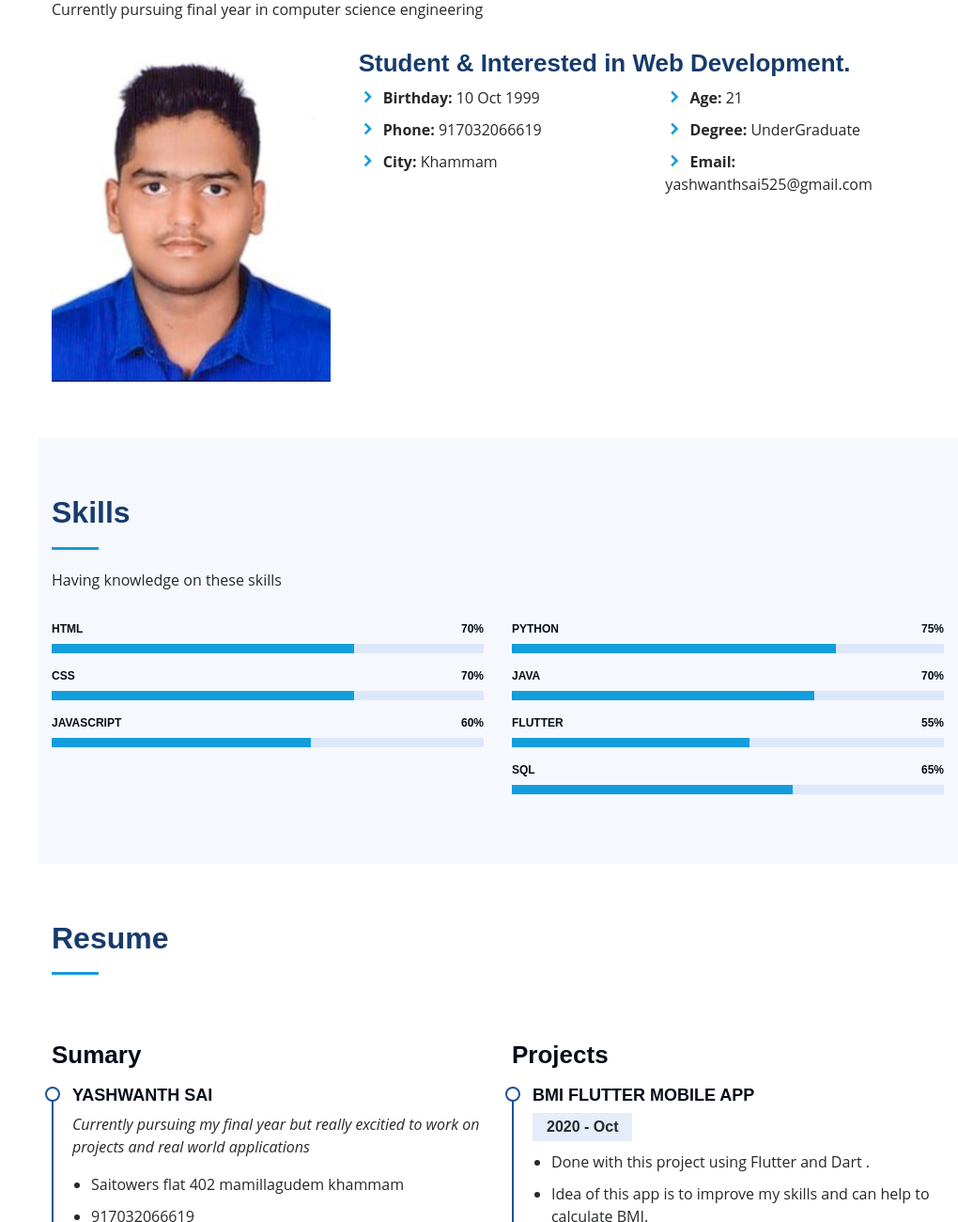
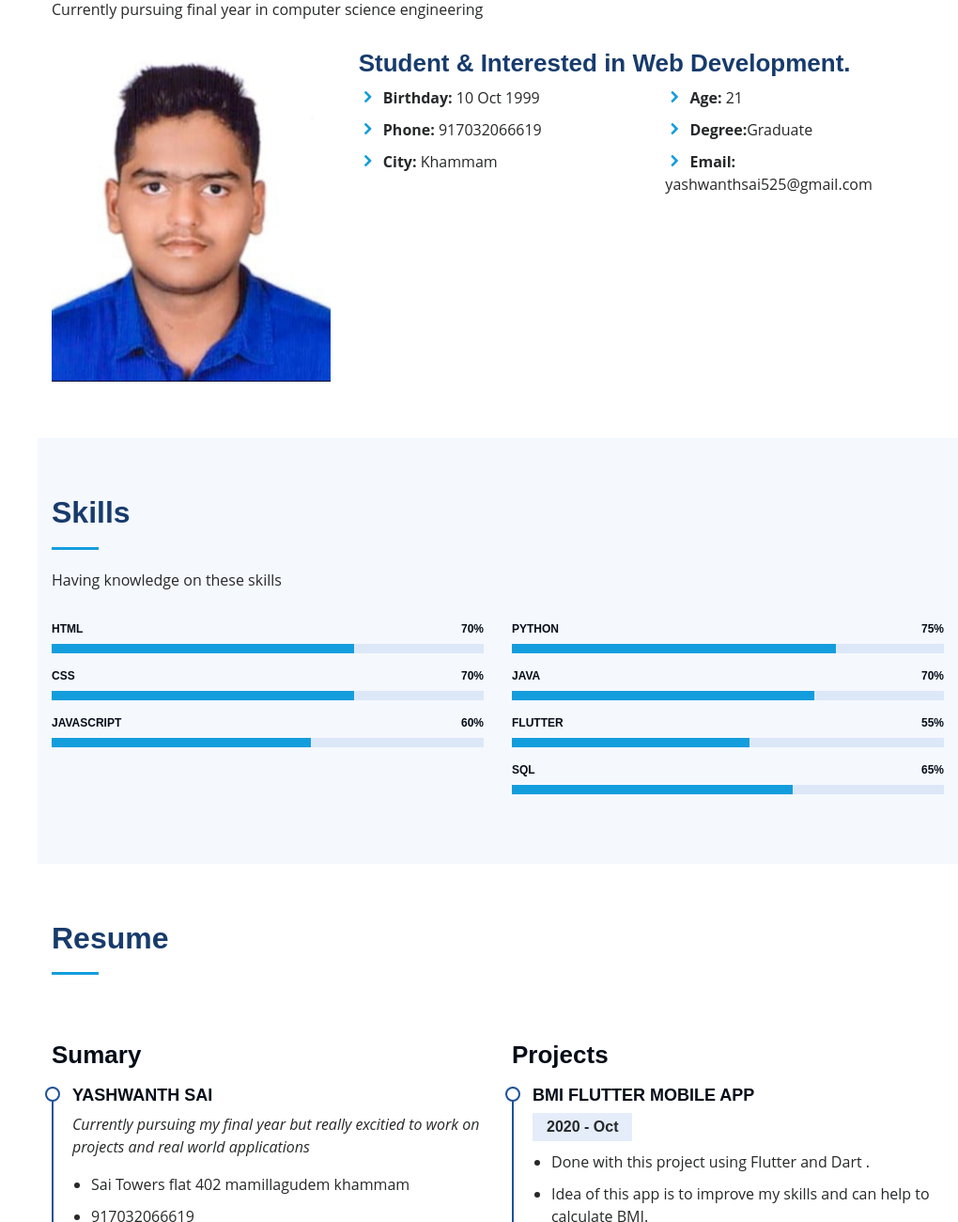
Before and after one commit to yashwanth123/personal, a plain HTML site: page index.html in a window 1280 px wide. Shown: the part 940-2240 px from the top of the page at 94% size, without its empty margins (260-1280 px from the left). Drawn offline with Linux system fonts and the light colour scheme.

Commit message:
Update index.html

```diff
--- a/index.html
+++ b/index.html
@@ -108,7 +108,7 @@
               <div class="col-lg-6">
                 <ul>
                   <li><i class="icofont-rounded-right"></i> <strong>Age:</strong> 21</li>
-                  <li><i class="icofont-rounded-right"></i> <strong>Degree:</strong> UnderGraduate</li>
+                  <li><i class="icofont-rounded-right"></i> <strong>Degree:</strong>Graduate</li>
                   <li><i class="icofont-rounded-right"></i> <strong>Email:</strong> yashwanthsai525@gmail.com</li>
 
                 </ul>
@@ -211,7 +211,7 @@
               <h4>Yashwanth sai</h4>
               <p><em>Currently pursuing my final year but really excitied to work on projects and real world applications</em></p>
               <ul>
-                <li>Saitowers flat 402 mamillagudem khammam </li>
+                <li>Sai Towers flat 402 mamillagudem khammam </li>
                 <li>917032066619</li>
                 <li>yashwanthsai525@gmail.com</li>
               </ul>
```
